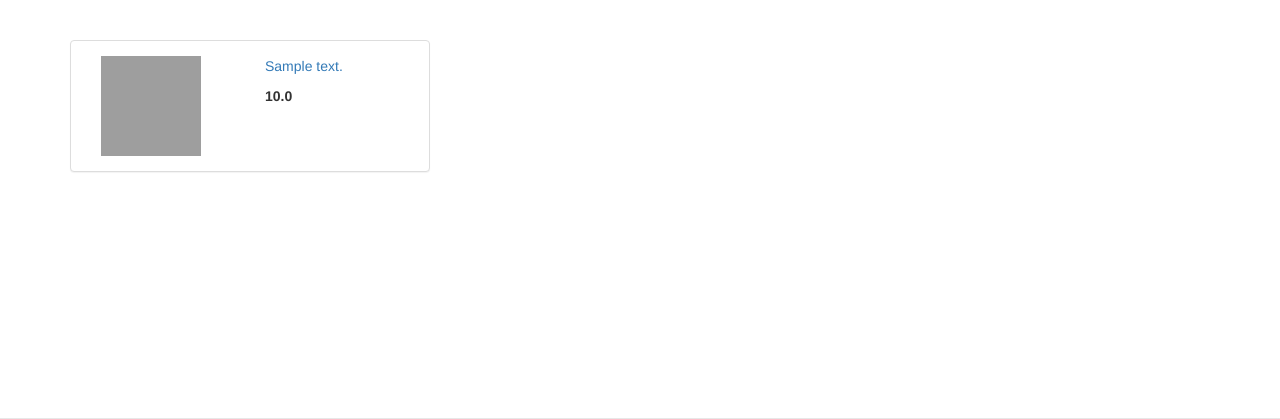
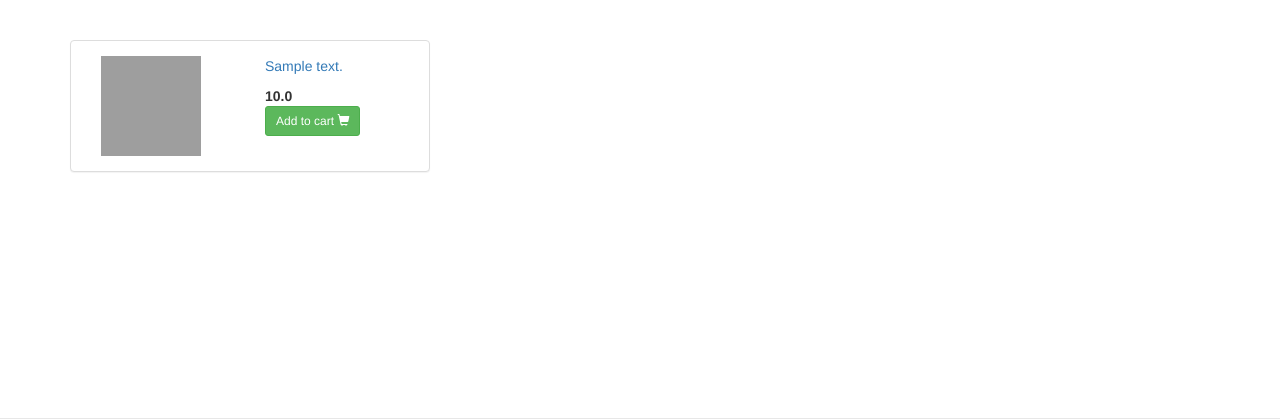
Before and after one commit to cristid9/web-store, a Flask app: page / in a window 1280 px wide. Shown: the part 372-791 px from the top of the page. Run offline with Flask 3, Linux system fonts and the light colour scheme; tables that the repository leaves empty hold one stand-in row (values such as "Sample post"); parts of the project's set-up code (start-up, migrations or seed data) failed here and were passed over; some libraries are stand-ins or nearby versions; grey boxes are pictures that could not be loaded.

Commit message:
Add add to cart buttons on the products displayed on the index page

```diff
--- a/src/app/templates/index.html
+++ b/src/app/templates/index.html
@@ -60,6 +60,13 @@
 									</a>
 								</p>
 								<strong> {{ product.price }}</strong>
+								<br>
+								<button class="btn btn-success btn-sm add_to_cart"
+										id="{{ product.id }}">
+									Add to cart
+									<span class="glyphicon glyphicon-shopping-cart">
+									</span>
+								</button>
 							</div>
 						</div>
 					</div>
@@ -68,4 +75,18 @@
 			{% endfor %}
 		</div>
 	</div>
+	<script type="text/javascript">
+		$(document).ready(function() {
+			$(".add_to_cart").click(function(event) {
+				$.post('/add_to_cart', {
+					productId: $(event.target).attr('id'),
+				}).done(function(data) {
+					if(data.status == "success") {
+						alert("Produsul a fost adaugat cu succcess");
+					}
+				});
+			});
+		});
+
+	</script>
 {% endblock %}
```
